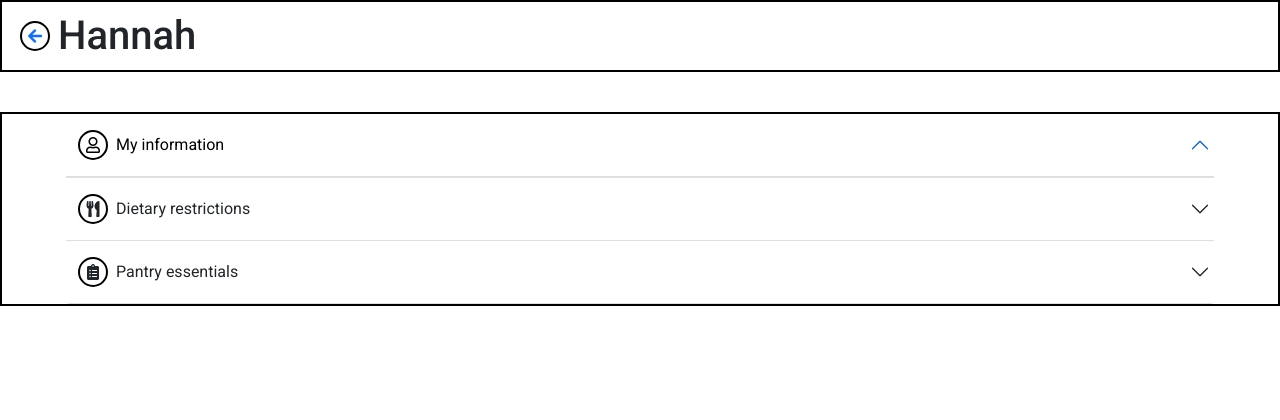
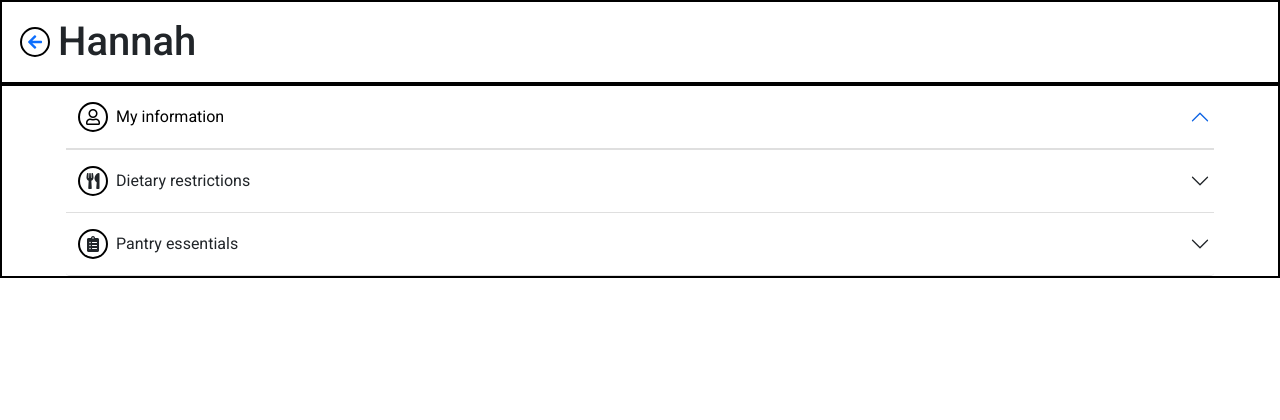
Before and after one commit to zoet24/crockpot-v1, a Flask app: page /profile in a window 1280 px wide. Shown: the top 420 px of the page. Run offline with Flask 2, Linux system fonts and the light colour scheme; some libraries are stand-ins or nearby versions.

Commit message:
Fix header spacing issues

```diff
--- a/static/css/components/header.css
+++ b/static/css/components/header.css
@@ -4,6 +4,7 @@
     flex-direction: row;
 
     width: 100%;
+    height: 84px;
 
     padding: 10px;
 
@@ -16,5 +17,14 @@
 }
 
 .header-spacer {
-    height: 56px;
+    height: 84px;
 }
+
+.header-text {
+    display: flex;
+    flex-direction: column;
+}
+
+.header-text h5 {
+    margin: 0;
+}
--- a/templates/components/header.html
+++ b/templates/components/header.html
@@ -6,6 +6,11 @@
     <a href="{{ header_link }}">
         <i class="fas fa-arrow-left icon"></i>
     </a>
-    <h1>{{ header_text }}</h1>
+    <div class="header-text">
+        <h1>{{ header_text }}</h1>
+        {% if (active_page == 'view_recipe') %}
+        <h5>{{ recipe_author }}<i class="far fa-clock icon recipe-card-icon-timer"></i>{{ recipe_time }} mins</h5>
+        {% endif %}
+    </div>
 </header>
 <div class="header-spacer"></div>
--- a/templates/pages/add_recipe/add_recipe.html
+++ b/templates/pages/add_recipe/add_recipe.html
@@ -9,7 +9,6 @@
     {% with header_text="Add recipe", header_link="/" %}
         {% include 'components/header.html' %}
     {% endwith %}
-    <div class="header-spacer"></div>
     <section class="container-section">
     </section>
 {% endblock %}
--- a/templates/pages/cookbook/cookbook.html
+++ b/templates/pages/cookbook/cookbook.html
@@ -9,7 +9,6 @@
     {% with header_text="Cookbook", header_link="/" %}
         {% include 'components/header.html' %}
     {% endwith %}
-    <div class="header-spacer"></div>
     <section class="container-section">
     </section>
 {% endblock %}
--- a/templates/pages/menu/menu.html
+++ b/templates/pages/menu/menu.html
@@ -9,7 +9,6 @@
     {% with header_text="Menu", header_link="/" %}
         {% include 'components/header.html' %}
     {% endwith %}
-    <div class="header-spacer"></div>
     <section class="container-section">
     </section>
 {% endblock %}
--- a/templates/pages/profile/profile.html
+++ b/templates/pages/profile/profile.html
@@ -9,7 +9,6 @@
     {% with header_text="Hannah", header_link="/" %}
         {% include 'components/header.html' %}
     {% endwith %}
-    <div class="header-spacer"></div>
     <!-- Profile accordion -->
     <section class="container-section">
         <div class="accordion" id="accordion-profile">
--- a/templates/pages/view_recipe/view_recipe.html
+++ b/templates/pages/view_recipe/view_recipe.html
@@ -1,4 +1,4 @@
-{% set active_page = 'add_recipe' %}
+{% set active_page = 'view_recipe' %}
 {% extends "pages/base/base.html" %}
 
 {% block extra_css %}
@@ -6,7 +6,7 @@
 {% endblock %}
 
 {% block content %}
-    {% with header_text="Lasagna", header_link="/" %}
+    {% with header_text="Lasagna", header_link="/", recipe_author="Hannah Burger", recipe_time="60" %}
         {% include 'components/header.html' %}
     {% endwith %}
     <section class="container-section">
```
